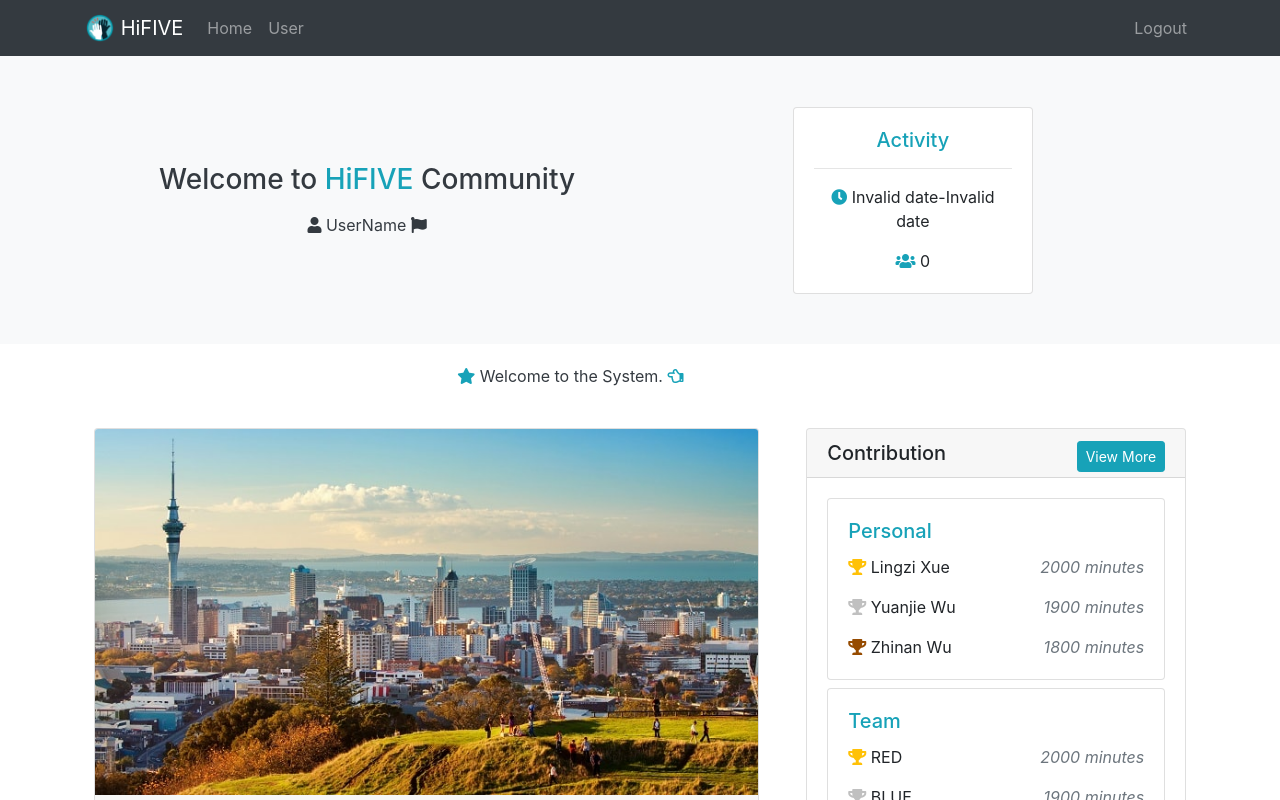
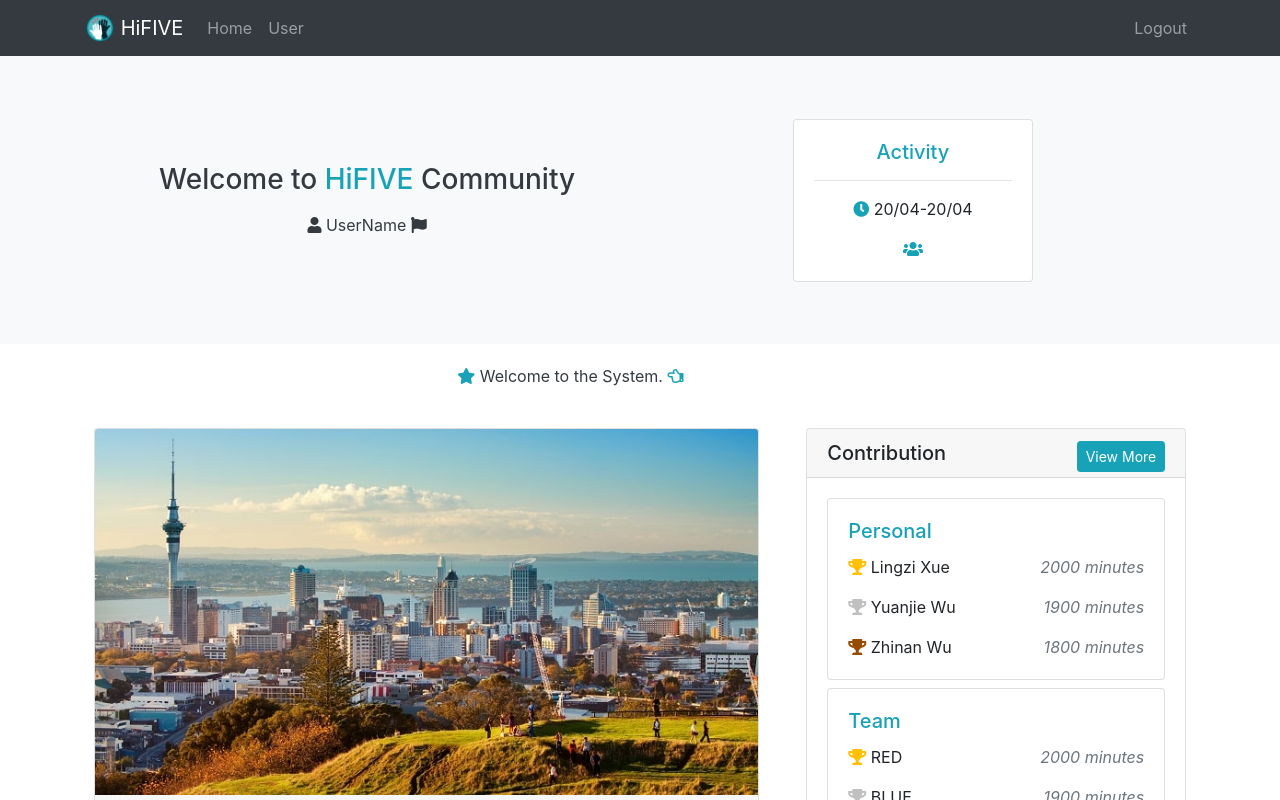
Before and after one commit to lindsayXue/HiFIVE-v3, a React (Create React App) app in the folder client/: page /home in a window 1280 px wide. Shown: the top 800 px of the page. Built offline with nearby package versions, Linux system fonts and the light colour scheme; no server answers.

Commit message:
TimeBoard front - back

```diff
--- a/client/src/components/banner/Banner.js
+++ b/client/src/components/banner/Banner.js
@@ -1,18 +1,11 @@
 import React, { Component } from 'react'
-import PropTypes from 'prop-types'
-import { connect } from 'react-redux'
-import { getActivity } from '../../actions/activityAction'
+// import PropTypes from 'prop-types'
+// import { connect } from 'react-redux'
 import TimeBoard from './TimeBoard'
 import PostCarousel from './postCarousel'
 
 class Banner extends Component {
-  componentDidMount() {
-    this.props.getActivity()
-  }
-
   render() {
-    const { activity } = this.props
-
     return (
       <div>
         <div className="banner bg-light row justice-content-around">
@@ -28,7 +21,7 @@ class Banner extends Component {
             </p>
           </div>
           <div className="col-md-3 my-auto">
-            <TimeBoard Activity={activity.activity} />
+            <TimeBoard />
           </div>
         </div>
         <PostCarousel />
@@ -37,16 +30,4 @@ class Banner extends Component {
   }
 }
 
-Banner.propTypes = {
-  activity: PropTypes.object.isRequired,
-  getActivity: PropTypes.func.isRequired
-}
-
-const mapStateToProps = state => ({
-  activity: state.activity
-})
-
-export default connect(
-  mapStateToProps,
-  { getActivity }
-)(Banner)
+export default Banner
--- a/client/src/components/banner/TimeBoard.js
+++ b/client/src/components/banner/TimeBoard.js
@@ -1,11 +1,17 @@
-import React from 'react'
+import React, { Component } from 'react'
 import PropTypes from 'prop-types'
 import Moment from 'react-moment'
+import { connect } from 'react-redux'
+import { getActivity } from '../../actions/activityAction'
 import { Link } from 'react-router-dom'
 
-const TimeBoard = props => {
-  const { start, end, participants } = props.Activity
-  console.log(participants)
+class TimeBoard extends Component {
+  componentDidMount() {
+    this.props.getActivity()
+  }
+
+  render() {
+    const { activity } = this.props.activity
 
     return (
       <div className="card mx-auto" style={{ width: '15rem' }}>
@@ -14,11 +20,11 @@ const TimeBoard = props => {
           <hr />
           <p className="card-text">
             <i className="fas fa-clock text-info" />{' '}
-          <Moment format="DD/MM">{new Date(start)}</Moment>-
-          <Moment format="DD/MM">{new Date(end)}</Moment>
+            <Moment format="DD/MM">{activity.start}</Moment>-
+            <Moment format="DD/MM">{activity.end}</Moment>
           </p>
           <p className="card-text">
-          <i className="fas fa-users text-info" /> {participants}{' '}
+            <i className="fas fa-users text-info" /> {activity.participants}{' '}
             {/* <Link to="/posts">
             <button type="button" className="btn btn-info btn-sm float-right">
               Posts
@@ -29,9 +35,18 @@ const TimeBoard = props => {
       </div>
     )
   }
+}
 
-// TimeBoard.propTypes = {
-//   Activity: PropTypes.object.isRequired
-// }
+TimeBoard.propTypes = {
+  activity: PropTypes.object.isRequired,
+  getActivity: PropTypes.func.isRequired
+}
 
-export default TimeBoard
+const mapStateToProps = state => ({
+  activity: state.activity
+})
+
+export default connect(
+  mapStateToProps,
+  { getActivity }
+)(TimeBoard)
--- a/client/src/reducers/activityReducer.js
+++ b/client/src/reducers/activityReducer.js
@@ -1,11 +1,7 @@
 import { SET_CURRENT_ACTIVITY } from '../actions/types'
 
 const initialState = {
-  activity: {
-    start: '',
-    end: '',
-    participants: 0
-  }
+  activity: {}
 }
 
 export default function(state = initialState, action) {
--- a/client/src/reducers/index.js
+++ b/client/src/reducers/index.js
@@ -1,8 +1,5 @@
 import { combineReducers } from 'redux'
-// import authReducer from './authReducer'
-// import errorReducer from './errorReducer';
-// import profileReducer from './profileReducer';
-// import postReducer from './postReducer';
+
 import activityReducer from './activityReducer'
 
 export default combineReducers({
```
Also changed, not shown: 2 other files (tests, documents, lock files or other folders). Lines whose indentation alone changed are shown as unchanged.
